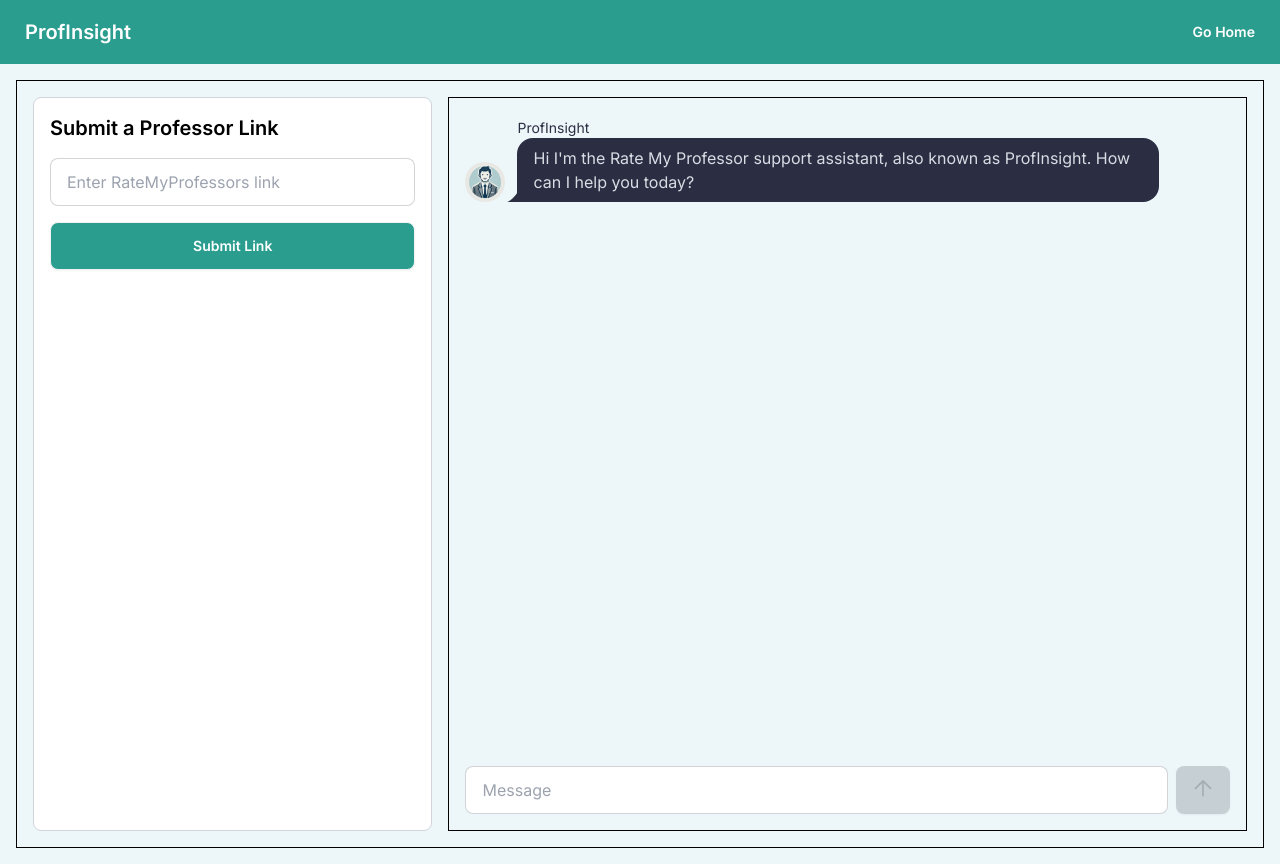
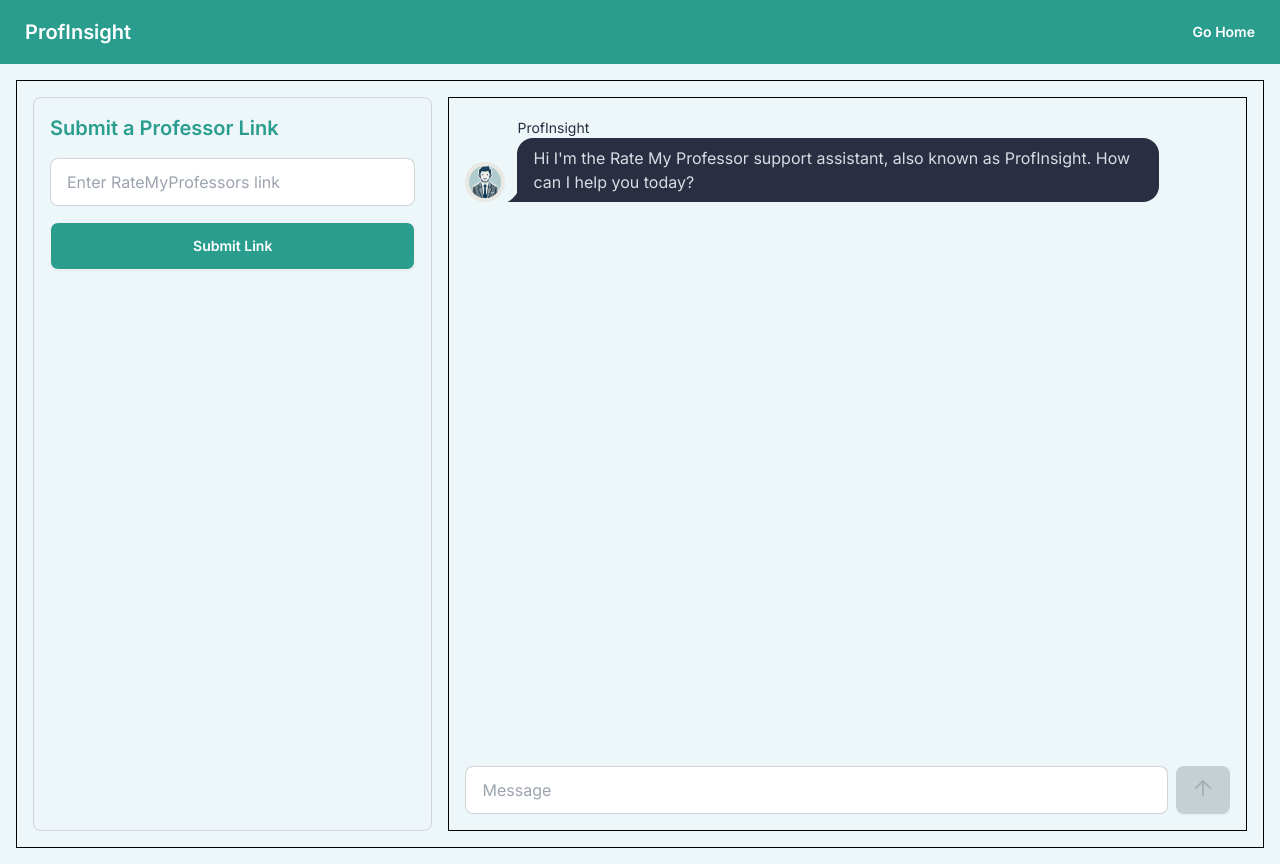
Before and after one commit to aseefdurrani/rateMP-RAG, a Next.js app: page /professorChat in a window 1280 px wide. Built offline with nearby package versions, Linux system fonts and the light colour scheme.

Commit message:
woops slight color update

```diff
--- a/app/professorChat/page.js
+++ b/app/professorChat/page.js
@@ -146,8 +146,8 @@
         <div className="flex flex-col w-full h-full border border-black p-4 space-y-3 max-w-screen-xl">
           <div className="flex flex-grow space-x-4 h-full">
             {/* Left side input section */}
-            <div className="w-1/3 bg-white p-4 border border-gray-300 rounded-lg">
-              <h2 className="text-xl font-semibold mb-4">Submit a Professor Link</h2>
+            <div className="w-1/3 bg p-4 border border-gray-300 rounded-lg">
+              <h2 className="text-xl text-customPrimary font-semibold mb-4">Submit a Professor Link</h2>
               <input
                 type="text"
                 placeholder="Enter RateMyProfessors link"
```
